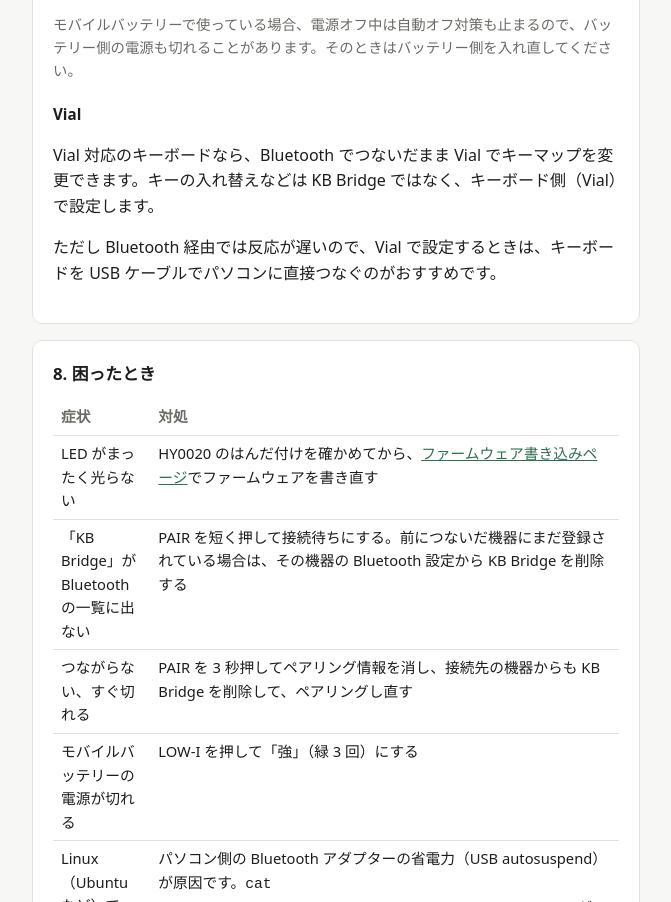
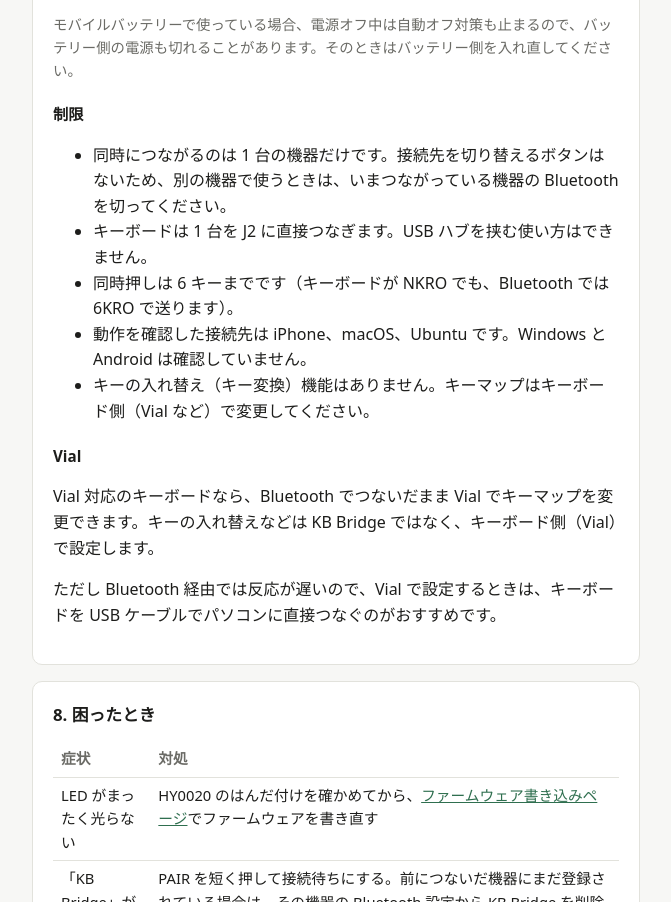
Before and after one commit to darakuneko/kb_bridge, a website: page docs/guide_ja.html in a window 1280 px wide. Shown: the part 8061-8963 px from the top of the page, without its empty margins (304-975 px from the left). Drawn offline with Linux system fonts and the light colour scheme.

Commit message:
Guide: limitations (one host, no hub, 6KRO, tested hosts, no remapping)

```diff
--- a/docs/guide_ja.html
+++ b/docs/guide_ja.html
@@ -149,6 +149,14 @@
     <h3>自動の電源オフ</h3>
     <p>10 分間どの機器ともつながらないと、KB Bridge は電源オフ（LED も消えます）になり、つないでいるキーボードの電源も切れます。<strong>LOW-I を押す</strong>か、<strong>キーボードを抜き挿しする</strong>と起動して、接続待ちに戻ります（起こすために押した LOW-I では、自動オフ対策の設定は変わりません）。PAIR では起動しません。</p>
     <p class="muted">モバイルバッテリーで使っている場合、電源オフ中は自動オフ対策も止まるので、バッテリー側の電源も切れることがあります。そのときはバッテリー側を入れ直してください。</p>
+    <h3>制限</h3>
+    <ul>
+      <li>同時につながるのは 1 台の機器だけです。接続先を切り替えるボタンはないため、別の機器で使うときは、いまつながっている機器の Bluetooth を切ってください。</li>
+      <li>キーボードは 1 台を J2 に直接つなぎます。USB ハブを挟む使い方はできません。</li>
+      <li>同時押しは 6 キーまでです（キーボードが NKRO でも、Bluetooth では 6KRO で送ります）。</li>
+      <li>動作を確認した接続先は iPhone、macOS、Ubuntu です。Windows と Android は確認していません。</li>
+      <li>キーの入れ替え（キー変換）機能はありません。キーマップはキーボード側（Vial など）で変更してください。</li>
+    </ul>
     <h3>Vial</h3>
     <p>Vial 対応のキーボードなら、Bluetooth でつないだまま Vial でキーマップを変更できます。キーの入れ替えなどは KB Bridge ではなく、キーボード側（Vial）で設定します。</p>
     <p>ただし Bluetooth 経由では反応が遅いので、Vial で設定するときは、キーボードを USB ケーブルでパソコンに直接つなぐのがおすすめです。</p>
```
Also changed, not shown: docs/guide_en.html (+8 -0 lines).
